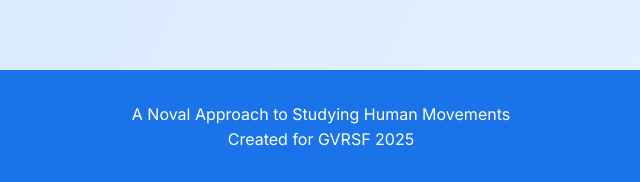
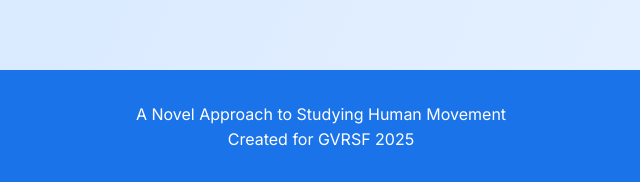
Before and after one commit to titancoder12/GVRSF2025, a plain HTML site: page index.html in a window 1280 px wide. Shown: the part 2575-2757 px from the top of the page, 319-959 px from the left. Drawn offline with Linux system fonts and the light colour scheme.

Commit message:
spelling

```diff
--- a/index.html
+++ b/index.html
@@ -132,7 +132,7 @@
   </main>
 
   <footer>
-    A Noval Approach to Studying Human Movements<br>
+    A Novel Approach to Studying Human Movement<br>
     Created for GVRSF 2025
   </footer>
 </body>
```
